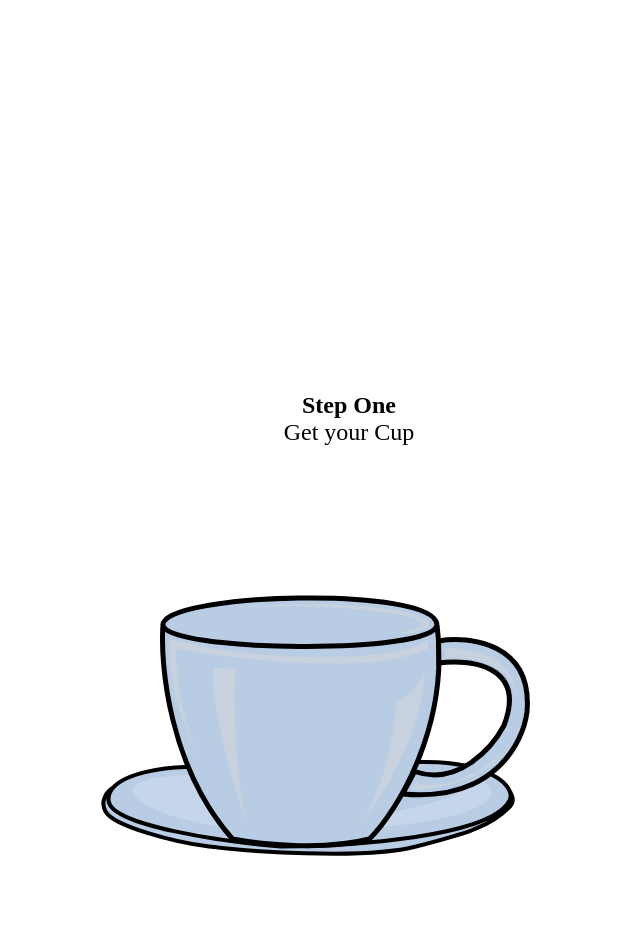
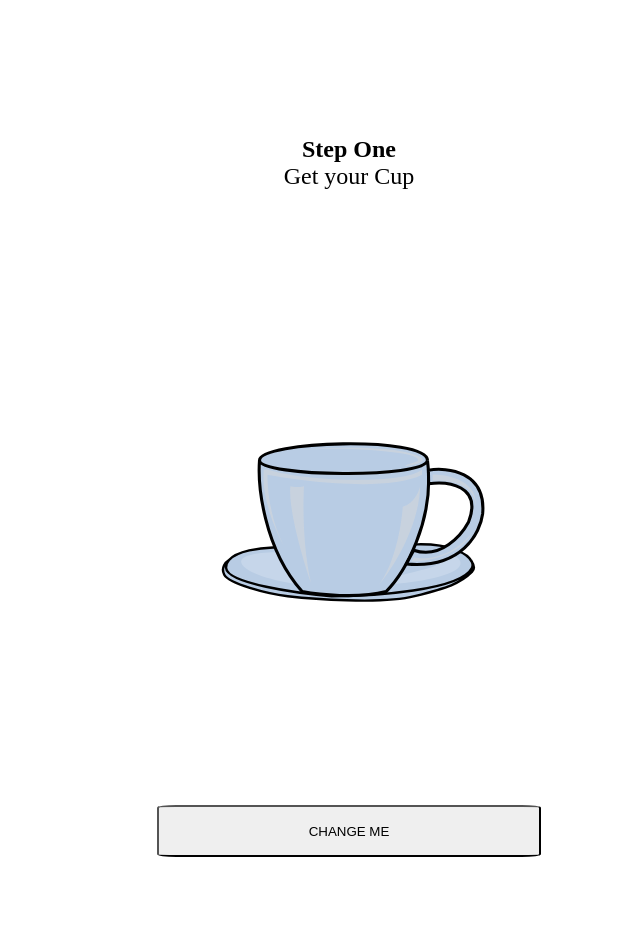
Before and after one commit to hramzan01/project_tea, a plain HTML site: page index.html in a window 1280 px wide. Shown: the top 952 px of the page, without its empty margins (291-931 px from the left). Drawn offline with Linux system fonts and the light colour scheme.

Commit message:
Update style.css

```diff
--- a/style.css
+++ b/style.css
@@ -1,5 +1,5 @@
 :root {
-	padding: 30%;
+	padding: 10%;
 	text-align: center;
 	font-size: x-large;
 }
@@ -10,29 +10,34 @@
 
 #button {
 	text-align: center;
-	padding: 30px;
+	padding: 8%;
 }
 
 .selected {
-	padding: 10px;
-	border-radius: 20px;
-	width: 10vw;
+	padding: 2%;
+	border-radius: 5%;
+	width: 30vw;
 	cursor: pointer;
+	align-items: center;
+	text-align: center;
+}
+
+#startImg {
+	width: 40vw;
+	height: 20vh;
+	align-content: center;
 }
 
 #images_controls span {
-	padding: 150px;
 	cursor: pointer;
 }
 
 #images {
 	display: inline-block;
 	position: relative;
-	height: 281px;
-	width: 450px;
-	margin-left: auto;
-	margin-right: auto;
-	padding: 30%;
+	margin-left: 0;
+	margin-right: 0;
+	padding: 25%;
 	text-align: center;
 }
 
```
